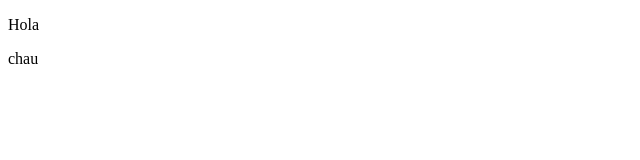
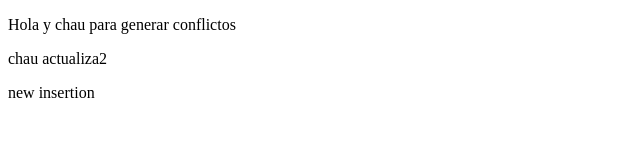
Before and after one commit to santiago-oldani/repositorioPruebas, a plain HTML site: page index.html in a window 1280 px wide. Shown: the whole page, without its empty margins (0-640 px from the left). Drawn offline with Linux system fonts and the light colour scheme.

Commit message:
ADD: cambios menores

```diff
--- a/index.html
+++ b/index.html
@@ -6,7 +6,8 @@
     <title>Hola</title>
 </head>
 <body>
-    <p>Hola</p>
-    <p>chau</p>
+    <p>Hola y chau para generar conflictos</p>
+    <p>chau actualiza2</p>
+    <p>new insertion</p>
 </body>
 </html>
```
